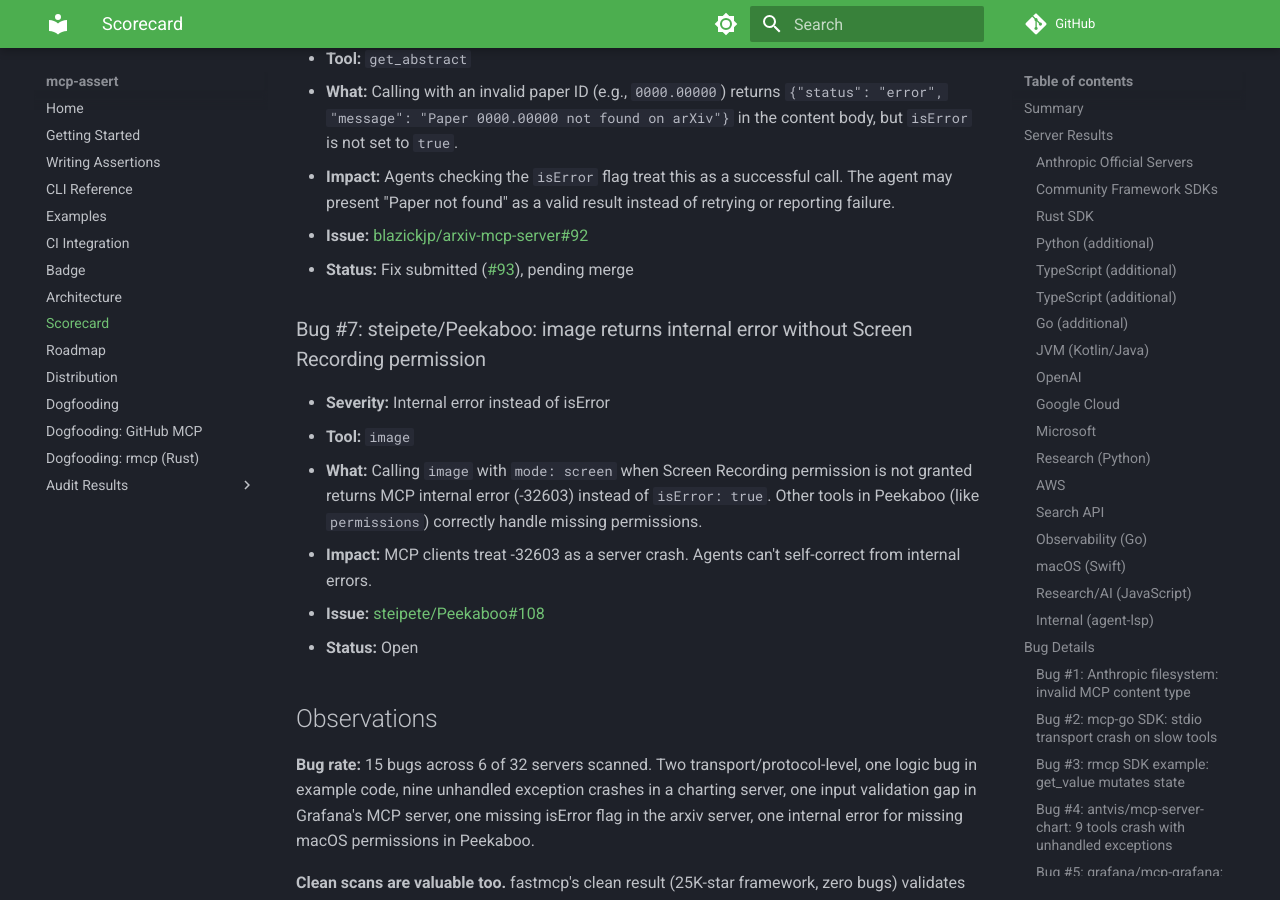
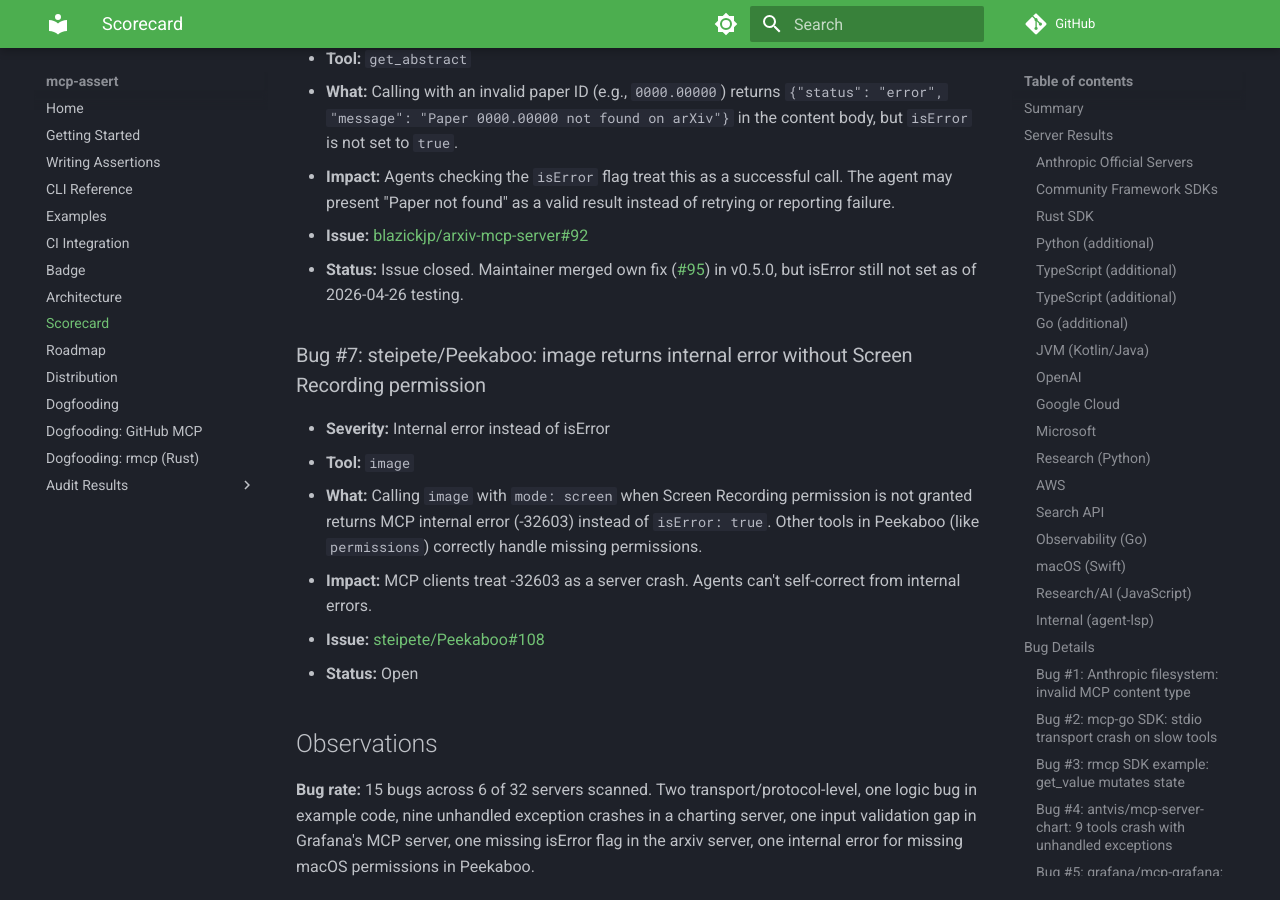
Before and after one commit to blackwell-systems/mcp-assert, an MkDocs documentation site: the page built from docs/scorecard.md, in a window 1280 px wide and 900 px high, scrolled down 12079 px. Built offline with MkDocs 1.6.1 and Material for MkDocs 9.7.7, drawn with Linux system fonts in a browser that asks for light colours; comment, search, counter and statistics services are not loaded.

Commit message:
docs: update arxiv bug status, re-skip assertion
Issue #92 closed by maintainer via their own fix (#95, v0.5.0), but
isError still not set when tested against published v0.5.0. Our PR #93
closed as redundant. Re-skipped assertion until fix actually works.

```diff
--- a/docs/scorecard.md
+++ b/docs/scorecard.md
@@ -203,7 +203,7 @@
 - **What:** Calling with an invalid paper ID (e.g., `0000.00000`) returns `{"status": "error", "message": "Paper 0000.00000 not found on arXiv"}` in the content body, but `isError` is not set to `true`.
 - **Impact:** Agents checking the `isError` flag treat this as a successful call. The agent may present "Paper not found" as a valid result instead of retrying or reporting failure.
 - **Issue:** [blazickjp/arxiv-mcp-server#92](https://github.com/blazickjp/arxiv-mcp-server/issues/92)
-- **Status:** Fix submitted ([#93](https://github.com/blazickjp/arxiv-mcp-server/pull/93)), pending merge
+- **Status:** Issue closed. Maintainer merged own fix ([#95](https://github.com/blazickjp/arxiv-mcp-server/pull/95)) in v0.5.0, but isError still not set as of 2026-04-26 testing.
 
 ### Bug #7: steipete/Peekaboo: image returns internal error without Screen Recording permission
 
```
Also changed, not shown: 1 other file.
